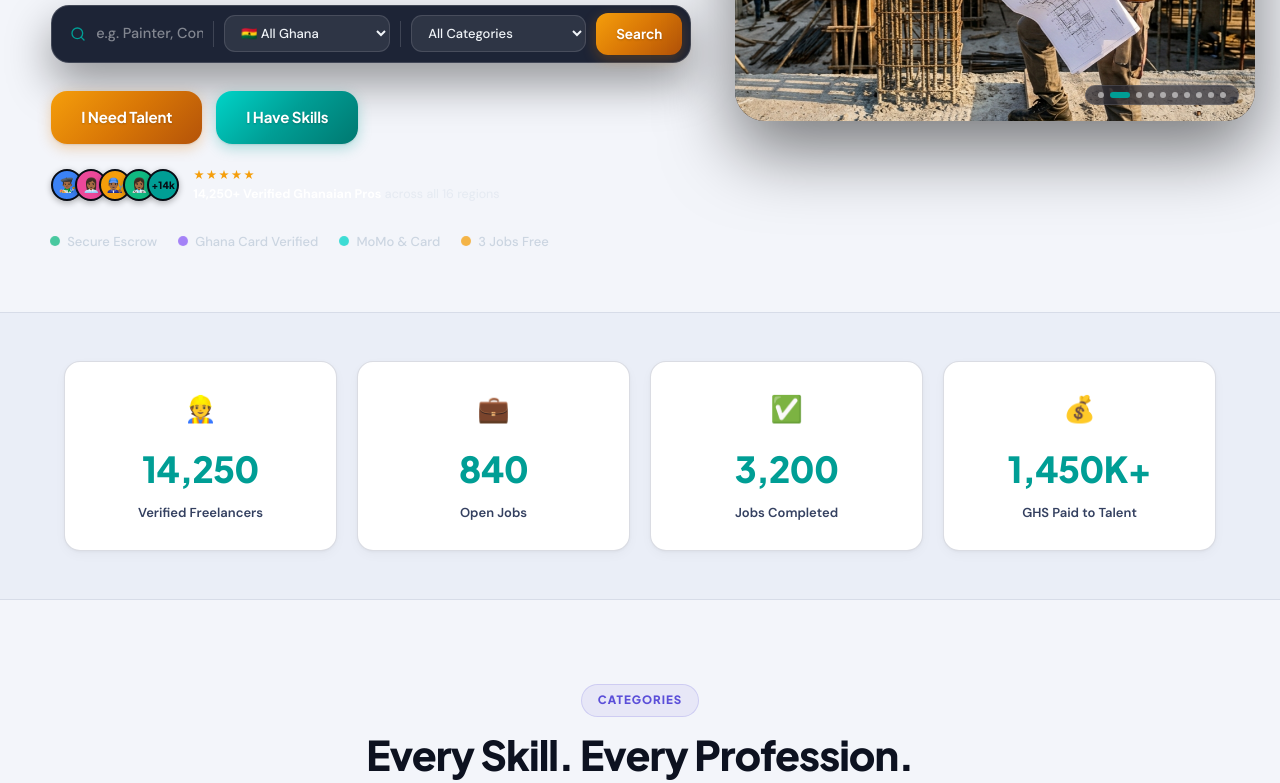
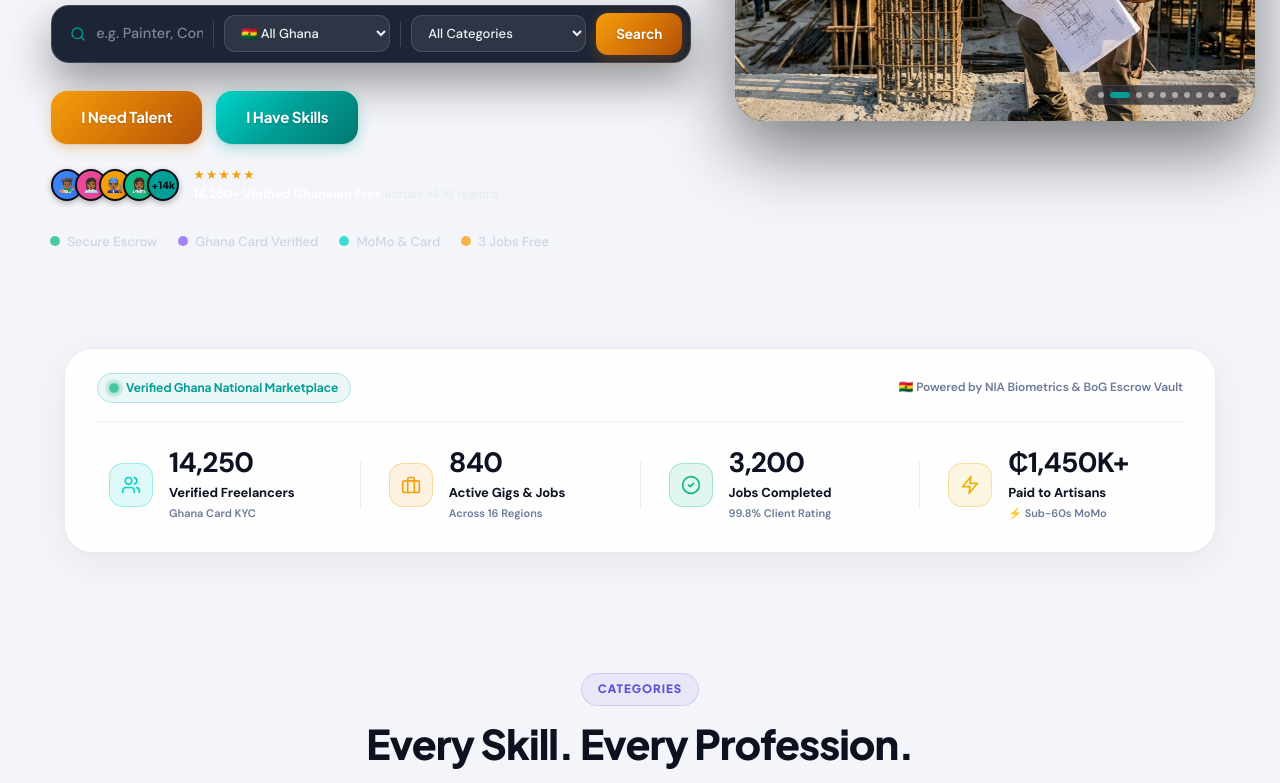
Before and after one commit to JoeVardyGC/GigGhana, a Next.js app: page / in a window 1280 px wide. Shown: the part 491-1274 px from the top of the page. Built offline with nearby package versions, Linux system fonts and the light colour scheme.

Commit message:
feat(landing): replace disjointed stat boxes with unified frosted glass Trust & Metrics Island

```diff
--- a/app/globals.css
+++ b/app/globals.css
@@ -1475,67 +1475,208 @@ html.dark .panel-slide p, [data-theme="dark"] .panel-slide p {
 }
 
 /* ══════════════════════════════════════════════════
-   STATS BAR (CRAFT ELEVATION)
+   UNIFIED TRUST & METRICS ISLAND (CRAFT ELEVATION)
    ══════════════════════════════════════════════════ */
 .stats-bar {
-  padding: 48px 5%;
-  background: var(--s1);
-  border-top: 1px solid var(--bd);
-  border-bottom: 1px solid var(--bd);
+  padding: 36px 5%;
+  background: transparent;
   position: relative;
-}
-
-.stats-grid {
+  z-index: 5;
+}
+
+.trust-island {
+  max-width: 1180px;
+  margin: 0 auto;
+  background: rgba(255, 255, 255, 0.85);
+  backdrop-filter: blur(20px);
+  -webkit-backdrop-filter: blur(20px);
+  border: 1.5px solid rgba(15, 23, 42, 0.08);
+  border-radius: 28px;
+  padding: 24px 32px;
+  box-shadow: 0 10px 40px rgba(15, 23, 42, 0.06), 0 1px 3px rgba(0, 0, 0, 0.04);
+  transition: transform 0.3s cubic-bezier(0.16, 1, 0.3, 1), box-shadow 0.3s cubic-bezier(0.16, 1, 0.3, 1);
+}
+
+html.dark .trust-island, [data-theme="dark"] .trust-island {
+  background: rgba(15, 23, 42, 0.75);
+  border: 1.5px solid rgba(255, 255, 255, 0.12);
+  box-shadow: 0 14px 45px rgba(255, 255, 255, 0.06), 0 0 0 1px rgba(255, 255, 255, 0.14);
+}
+
+.trust-island-header {
+  display: flex;
+  align-items: center;
+  justify-content: space-between;
+  padding-bottom: 18px;
+  margin-bottom: 20px;
+  border-bottom: 1px solid rgba(15, 23, 42, 0.06);
+}
+
+html.dark .trust-island-header, [data-theme="dark"] .trust-island-header {
+  border-bottom-color: rgba(255, 255, 255, 0.08);
+}
+
+.trust-pulse-badge {
+  display: inline-flex;
+  align-items: center;
+  gap: 8px;
+  font-size: 12px;
+  font-weight: 700;
+  font-family: var(--fm);
+  color: var(--cyan);
+  background: var(--cyan-dim);
+  padding: 4px 12px;
+  border-radius: 50px;
+  border: 1px solid var(--cyan-border);
+}
+
+.trust-sub-note {
+  font-size: 12px;
+  font-weight: 600;
+  color: var(--tx-3);
+  letter-spacing: -0.01em;
+}
+
+.trust-island-grid {
   display: grid;
-  grid-template-columns: repeat(4, 1fr);
-  gap: 20px;
-  max-width: 1160px;
-  margin: 0 auto;
-}
-
-.stat-card {
-  background: var(--surface);
-  border: 1px solid var(--bd2);
-  border-radius: var(--r);
-  padding: 26px 20px;
-  text-align: center;
-  transition: transform 0.25s cubic-bezier(0.16, 1, 0.3, 1), box-shadow 0.25s cubic-bezier(0.16, 1, 0.3, 1), border-color 0.25s ease;
-  position: relative;
-  overflow: hidden;
-  box-shadow: 0 1px 3px rgba(0, 0, 0, 0.04), 0 4px 12px rgba(0, 0, 0, 0.03);
-}
-
-html.dark .stat-card, [data-theme="dark"] .stat-card {
-  box-shadow: 0 4px 20px rgba(255, 255, 255, 0.06), 0 0 0 1px rgba(255, 255, 255, 0.1);
-}
-
-.stat-card:hover {
-  transform: translateY(-3px);
-  border-color: var(--cyan-border);
-  box-shadow: 0 12px 30px var(--cyan-dim), 0 1px 3px rgba(0, 0, 0, 0.06);
-}
-
-html.dark .stat-card:hover, [data-theme="dark"] .stat-card:hover {
-  box-shadow: 0 10px 30px rgba(255, 255, 255, 0.14), 0 0 0 1.5px rgba(255, 255, 255, 0.22);
-}
-
-.stat-icon {
-  font-size: 26px;
-  margin-bottom: 8px;
-}
-
-.stat-number {
-  font-size: clamp(24px, 2.8vw, 36px);
+  grid-template-columns: 1fr auto 1fr auto 1fr auto 1fr;
+  align-items: center;
+  gap: 16px;
+}
+
+.trust-divider {
+  width: 1px;
+  height: 48px;
+  background: rgba(15, 23, 42, 0.08);
+}
+
+html.dark .trust-divider, [data-theme="dark"] .trust-divider {
+  background: rgba(255, 255, 255, 0.10);
+}
+
+.trust-item {
+  display: flex;
+  align-items: center;
+  gap: 16px;
+  padding: 6px 12px;
+  border-radius: 16px;
+  transition: transform 0.25s cubic-bezier(0.16, 1, 0.3, 1);
+}
+
+.trust-item:hover {
+  transform: translateY(-2px);
+}
+
+.trust-icon-box {
+  width: 44px;
+  height: 44px;
+  border-radius: 14px;
+  display: flex;
+  align-items: center;
+  justify-content: center;
+  flex-shrink: 0;
+}
+
+.ti-blue {
+  background: rgba(0, 212, 200, 0.12);
+  color: #00D4C8;
+  border: 1px solid rgba(0, 212, 200, 0.3);
+}
+
+html.lm .ti-blue, [data-theme="light"] .ti-blue {
+  background: rgba(0, 180, 170, 0.12);
+  color: #008B82;
+  border-color: rgba(0, 180, 170, 0.25);
+}
+
+.ti-amber {
+  background: rgba(245, 158, 11, 0.12);
+  color: #F59E0B;
+  border: 1px solid rgba(245, 158, 11, 0.3);
+}
+
+html.lm .ti-amber, [data-theme="light"] .ti-amber {
+  background: rgba(217, 119, 6, 0.12);
+  color: #B45309;
+  border-color: rgba(217, 119, 6, 0.25);
+}
+
+.ti-emerald {
+  background: rgba(16, 185, 129, 0.12);
+  color: #10B981;
+  border: 1px solid rgba(16, 185, 129, 0.3);
+}
+
+html.lm .ti-emerald, [data-theme="light"] .ti-emerald {
+  background: rgba(5, 150, 105, 0.12);
+  color: #047857;
+  border-color: rgba(5, 150, 105, 0.25);
+}
+
+.ti-gold {
+  background: rgba(234, 179, 8, 0.12);
+  color: #EAB308;
+  border: 1px solid rgba(234, 179, 8, 0.3);
+}
+
+html.lm .ti-gold, [data-theme="light"] .ti-gold {
+  background: rgba(202, 138, 4, 0.12);
+  color: #A16207;
+  border-color: rgba(202, 138, 4, 0.25);
+}
+
+.trust-info {
+  display: flex;
+  flex-direction: column;
+}
+
+.trust-val {
+  font-size: clamp(20px, 2.2vw, 28px);
   font-weight: 800;
-  color: var(--cyan);
-  letter-spacing: -0.02em;
-}
-
-.stat-label {
-  color: var(--tx-2);
+  color: var(--tx);
+  line-height: 1.1;
+  letter-spacing: -0.025em;
+  font-variant-numeric: tabular-nums;
+}
+
+.trust-lbl {
   font-size: 13px;
-  margin-top: 4px;
+  font-weight: 700;
+  color: var(--tx);
+  margin-top: 3px;
+  letter-spacing: -0.01em;
+}
+
+.trust-sub {
+  font-size: 11px;
   font-weight: 600;
+  color: var(--tx-3);
+  margin-top: 1px;
+}
+
+@media (max-width: 992px) {
+  .trust-island-grid {
+    grid-template-columns: repeat(2, 1fr);
+    gap: 20px;
+  }
+  .trust-divider {
+    display: none;
+  }
+  .trust-island-header {
+    flex-direction: column;
+    align-items: flex-start;
+    gap: 8px;
+  }
+}
+
+@media (max-width: 580px) {
+  .trust-island-grid {
+    grid-template-columns: 1fr;
+    gap: 16px;
+  }
+  .trust-island {
+    padding: 20px 18px;
+  }
 }
 
 /* ══════════════════════════════════════════════════
--- a/components/LandingPage.tsx
+++ b/components/LandingPage.tsx
@@ -691,28 +691,84 @@ const occupationSlides = [
         </div>
       </section>
 
-      {/* ══════ STATS ══════ */}
+      {/* ══════ CRAFT UNIFIED TRUST & METRICS ISLAND ══════ */}
       <section className="stats-bar" ref={statsRef}>
-        <div className="stats-grid">
-          <div className="stat-card">
-            <div className="stat-icon">👷</div>
-            <div className="stat-number">{countProviders.toLocaleString()}</div>
-            <div className="stat-label">Verified Freelancers</div>
-          </div>
-          <div className="stat-card">
-            <div className="stat-icon">💼</div>
-            <div className="stat-number">{countJobs.toLocaleString()}</div>
-            <div className="stat-label">Open Jobs</div>
-          </div>
-          <div className="stat-card">
-            <div className="stat-icon">✅</div>
-            <div className="stat-number">{countCompleted.toLocaleString()}</div>
-            <div className="stat-label">Jobs Completed</div>
-          </div>
-          <div className="stat-card">
-            <div className="stat-icon">💰</div>
-            <div className="stat-number">{countEarnings.toLocaleString()}K+</div>
-            <div className="stat-label">GHS Paid to Talent</div>
+        <div className="trust-island">
+          <div className="trust-island-header">
+            <div className="trust-pulse-badge">
+              <span className="live-pulse-dot" />
+              <span>Verified Ghana National Marketplace</span>
+            </div>
+            <div className="trust-sub-note">🇬🇭 Powered by NIA Biometrics & BoG Escrow Vault</div>
+          </div>
+
+          <div className="trust-island-grid">
+            {/* Metric 1 */}
+            <div className="trust-item">
+              <div className="trust-icon-box ti-blue">
+                <svg width="20" height="20" viewBox="0 0 24 24" fill="none" stroke="currentColor" strokeWidth="2" strokeLinecap="round" strokeLinejoin="round">
+                  <path d="M16 21v-2a4 4 0 0 0-4-4H6a4 4 0 0 0-4 4v2" />
+                  <circle cx="9" cy="7" r="4" />
+                  <path d="M22 21v-2a4 4 0 0 0-3-3.87" />
+                  <path d="M16 3.13a4 4 0 0 1 0 7.75" />
+                </svg>
+              </div>
+              <div className="trust-info">
+                <div className="trust-val">{countProviders.toLocaleString()}</div>
+                <div className="trust-lbl">Verified Freelancers</div>
+                <div className="trust-sub">Ghana Card KYC</div>
+              </div>
+            </div>
+
+            <div className="trust-divider" />
+
+            {/* Metric 2 */}
+            <div className="trust-item">
+              <div className="trust-icon-box ti-amber">
+                <svg width="20" height="20" viewBox="0 0 24 24" fill="none" stroke="currentColor" strokeWidth="2" strokeLinecap="round" strokeLinejoin="round">
+                  <rect width="20" height="14" x="2" y="7" rx="2" ry="2" />
+                  <path d="M16 21V5a2 2 0 0 0-2-2h-4a2 2 0 0 0-2 2v16" />
+                </svg>
+              </div>
+              <div className="trust-info">
+                <div className="trust-val">{countJobs.toLocaleString()}</div>
+                <div className="trust-lbl">Active Gigs & Jobs</div>
+                <div className="trust-sub">Across 16 Regions</div>
+              </div>
+            </div>
+
+            <div className="trust-divider" />
+
+            {/* Metric 3 */}
+            <div className="trust-item">
+              <div className="trust-icon-box ti-emerald">
+                <svg width="20" height="20" viewBox="0 0 24 24" fill="none" stroke="currentColor" strokeWidth="2" strokeLinecap="round" strokeLinejoin="round">
+                  <path d="M12 22c5.523 0 10-4.477 10-10S17.523 2 12 2 2 6.477 2 12s4.477 10 10 10z" />
+                  <path d="m9 12 2 2 4-4" />
+                </svg>
+              </div>
+              <div className="trust-info">
+                <div className="trust-val">{countCompleted.toLocaleString()}</div>
+                <div className="trust-lbl">Jobs Completed</div>
+                <div className="trust-sub">99.8% Client Rating</div>
+              </div>
+            </div>
+
+            <div className="trust-divider" />
+
+            {/* Metric 4 */}
+            <div className="trust-item">
+              <div className="trust-icon-box ti-gold">
+                <svg width="20" height="20" viewBox="0 0 24 24" fill="none" stroke="currentColor" strokeWidth="2" strokeLinecap="round" strokeLinejoin="round">
+                  <path d="M13 2 3 14h9l-1 8 10-12h-9l1-8z" />
+                </svg>
+              </div>
+              <div className="trust-info">
+                <div className="trust-val">₵{countEarnings.toLocaleString()}K+</div>
+                <div className="trust-lbl">Paid to Artisans</div>
+                <div className="trust-sub">⚡ Sub-60s MoMo</div>
+              </div>
+            </div>
           </div>
         </div>
       </section>
--- a/package.json
+++ b/package.json
@@ -18,7 +18,7 @@
     "framer-motion": "^13.1.1",
     "lucide-react": "^0.475.0",
     "mysql2": "^3.12.0",
-    "next": "15.1.7",
+    "next": "^16.3.3",
     "react": "^19.0.0",
     "react-chartjs-2": "^5.3.0",
     "react-dom": "^19.0.0",
```
Also changed, not shown: tsconfig.json (+19 -5 lines), next-env.d.ts, 1 other file (tests, documents, lock files or other folders).
